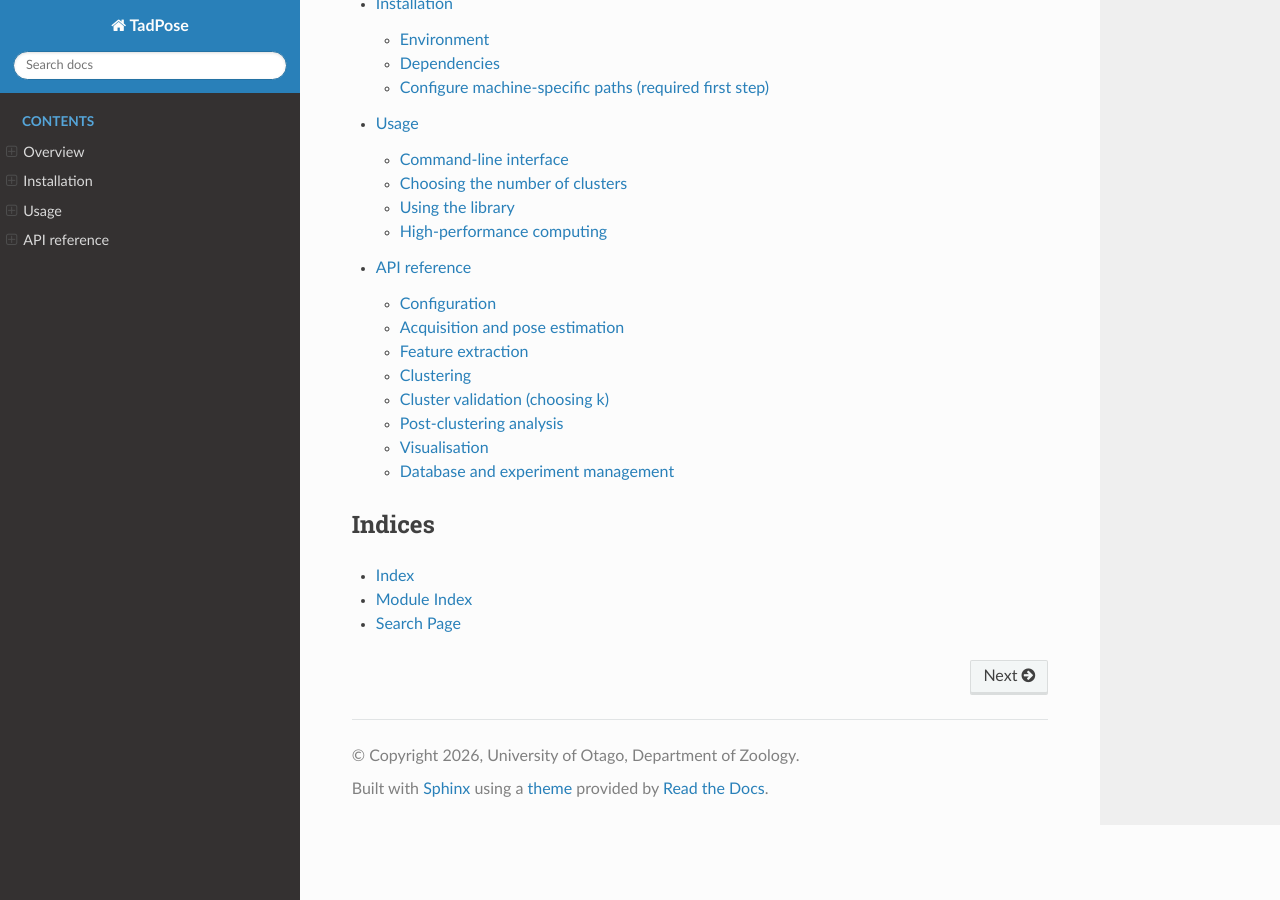
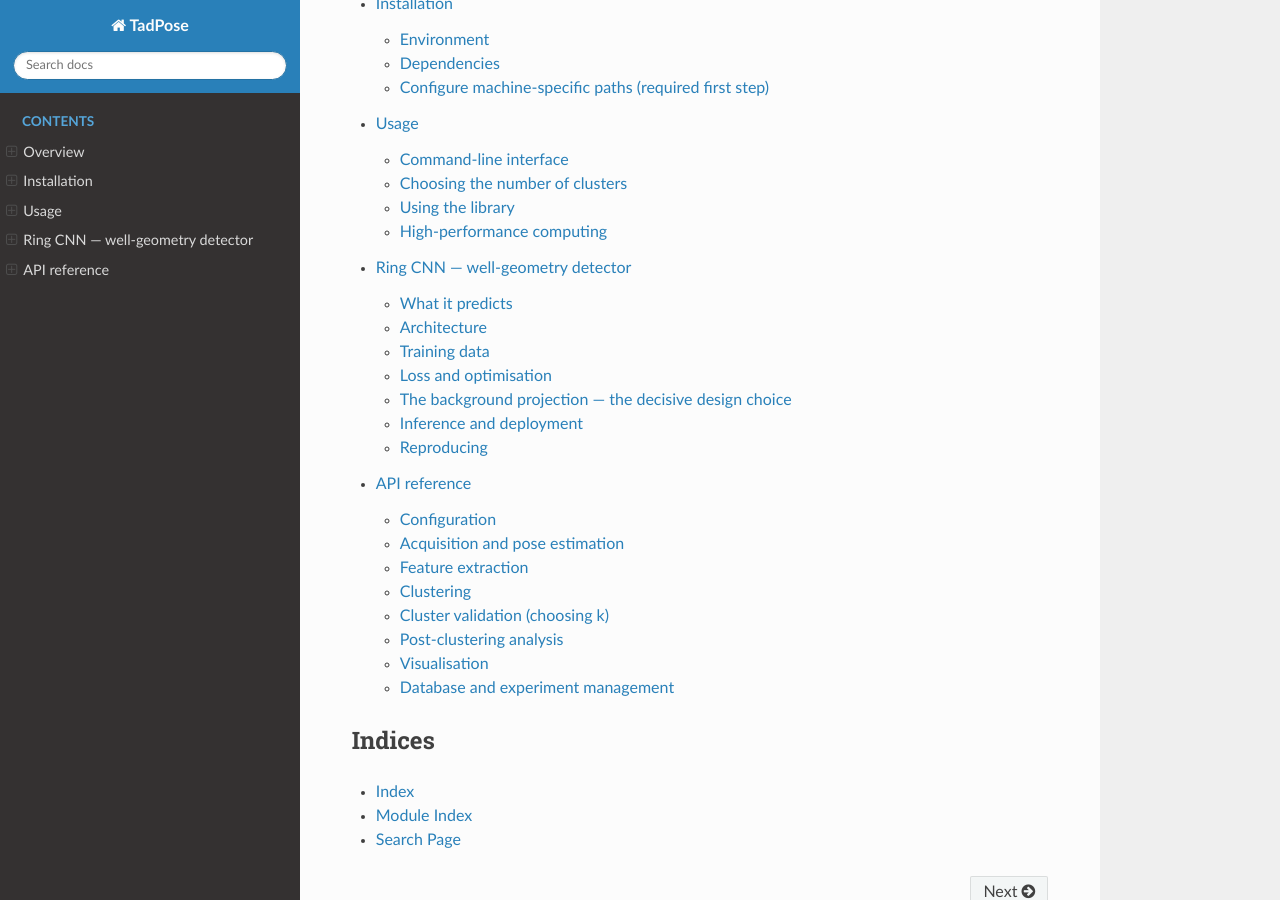
Before and after one commit to zerotonin/tadpose, a Sphinx documentation site: the page built from docs/index.rst, in a window 1280 px wide and 900 px high, scrolled down 624 px. Built offline with Sphinx 7.4.7 and the Read the Docs theme 3.1.0, drawn with Linux system fonts in a browser that asks for light colours; some of the changed lines change nothing that is shown.

Commit message:
docs(ring_cnn): document the well-geometry detector
Architecture (from-scratch VGG-idiom RingNet), split-by-plate training,
target-aware augmentation, the median-vs-max background-projection experiment
and the lower-edge decision, inference to pix2mm + per-well geometry, and the
reproduce commands.  Added to the Sphinx toctree.

```diff
--- a/docs/index.rst
+++ b/docs/index.rst
@@ -24,6 +24,7 @@
    overview
    installation
    usage
+   ring_cnn
    api
 
 Indices
--- /dev/null
+++ b/docs/ring_cnn.rst
@@ -0,0 +1,259 @@
+Ring CNN — well-geometry detector
+=================================
+
+TadPose measures tadpole motion in millimetres and thigmotaxis as a fraction of
+the well radius.  Both need the pixel geometry of every well: its centre
+``(cx, cy)`` and radius ``r`` in the crop.  The **Ring CNN** (``RingNet``)
+regresses that geometry directly from a single clean-well image, replacing the
+brittle Hough/edge detectors that failed on reflections, meniscus glare and
+uneven illumination.
+
+The detector is deliberately small and trained **from scratch** — the compute
+nodes have no internet, so no ImageNet backbone is downloaded, and the task is
+narrow enough (one bright ring on a near-uniform field) that a compact network
+converges cleanly on a modest hand-annotated set.
+
+
+What it predicts
+----------------
+
+Input is a ``128 × 128 × 3`` RGB crop of one well (the *background projection*,
+see below).  Output is three numbers passed through a sigmoid, so they are
+**image fractions in [0, 1]**:
+
+.. code-block:: text
+
+   RingNet(crop)  ->  (cx, cy, r)          # fractions of crop width / height
+
+Pixels are recovered by multiplying back by the crop size
+(``cx * w``, ``cy * h``, ``r * w``).  The physical scale follows from the
+caliper-confirmed well diameter of **15.6 mm**:
+
+.. code-block:: text
+
+   pix2mm = 2 * r_px / 15.6                 # px per mm, per well
+
+Predicting *fractions* rather than pixels makes the head resolution-independent
+and keeps the three outputs on the same numeric scale for the loss.
+
+
+Architecture
+------------
+
+A compact VGG-idiom convolutional regressor, ``≈ 0.6 M`` parameters:
+
+.. list-table::
+   :header-rows: 1
+   :widths: 22 78
+
+   * - Stage
+     - Layers
+   * - Feature block × 4
+     - ``Conv3×3 → BatchNorm → ReLU`` twice, then ``MaxPool2×2``
+   * - Channel widths
+     - ``3 → 32 → 64 → 128 → 128`` (``width = 32``)
+   * - Bottleneck
+     - ``AdaptiveAvgPool2d(1)`` — global average pool to a 128-vector
+   * - Head
+     - ``Flatten → Linear(128→64) → ReLU → Dropout(0.2) → Linear(64→3) → Sigmoid``
+
+Global average pooling (rather than a large flatten) keeps the parameter count
+low and makes the network tolerant of small crop-size variation.  Batch-norm on
+every conv stabilises the from-scratch training.
+
+.. code-block:: python
+
+   class RingNet(nn.Module):
+       """Compact conv regressor -> sigmoid(cx, cy, r) in [0, 1]."""
+
+       def __init__(self, width: int = 32):
+           super().__init__()
+
+           def block(ci: int, co: int) -> nn.Sequential:
+               return nn.Sequential(
+                   nn.Conv2d(ci, co, 3, padding=1), nn.BatchNorm2d(co), nn.ReLU(inplace=True),
+                   nn.Conv2d(co, co, 3, padding=1), nn.BatchNorm2d(co), nn.ReLU(inplace=True),
+                   nn.MaxPool2d(2),
+               )
+
+           self.features = nn.Sequential(
+               block(3, width), block(width, width * 2),
+               block(width * 2, width * 4), block(width * 4, width * 4),
+               nn.AdaptiveAvgPool2d(1),
+           )
+           self.head = nn.Sequential(
+               nn.Flatten(), nn.Linear(width * 4, width * 2), nn.ReLU(inplace=True),
+               nn.Dropout(0.2), nn.Linear(width * 2, 3), nn.Sigmoid(),
+           )
+
+
+Training data
+-------------
+
+Circles are annotated with the ``arena_annotator`` (``circle_annotator``) tool
+and exported as COCO.  Each annotation carries
+``attributes.centre_x / centre_y / radius``; targets are normalised to image
+fractions on load.
+
+**Split by plate, never by well.**  A plate holds 24 near-identical wells, so a
+random per-well split would leak almost the same image into train and test.
+Splitting on the plate *stem* (parsed from ``<src>__<stem>_well_NN.png``) keeps
+every plate wholly inside one of train / val / test (``0.70 / 0.15 / 0.15``).
+
+**Target-aware augmentation.**  Each geometric transform is applied to the label
+as well as the image, so the supervision stays correct:
+
+.. list-table::
+   :header-rows: 1
+   :widths: 40 60
+
+   * - Transform (prob)
+     - Label update
+   * - Horizontal flip (0.5)
+     - ``cx → 1 − cx``
+   * - Vertical flip (0.5)
+     - ``cy → 1 − cy``
+   * - 90° rotation × k (uniform k)
+     - ``(cx, cy) → (cy, 1 − cx)`` per turn
+   * - Brightness / contrast jitter (0.7)
+     - image only
+
+
+Loss and optimisation
+----------------------
+
+* **Loss** — ``SmoothL1`` (Huber) on the three normalised targets; robust to the
+  occasional mis-annotated circle.
+* **Optimiser** — Adam, ``lr = 1e-3``.
+* **Schedule** — ``ReduceLROnPlateau(factor=0.5, patience=15)`` on the validation
+  score.
+* **Selection** — best checkpoint by ``val centre_px_mean + radius_px_mean``.
+* **Defaults** — 300 epochs, batch 32, ``img_size = 128``, seed 0.
+
+Evaluation reports centre and radius error back in **pixels** (de-normalised by
+crop width/height); ``qc_overlays.png`` draws predicted (vermilion, dashed) vs
+annotated (bluish-green) circles on held-out test crops.
+
+
+The background projection — the decisive design choice
+------------------------------------------------------
+
+A well crop is a *video*, not a still.  The tadpole is dark and moves; the well
+rim is static.  Collapsing 40 evenly-spaced frames to one image removes the
+animal and exposes a clean ring.  Two projections were compared:
+
+* **Median** — per-pixel median over frames; smooth, but the rim softens
+  slightly.
+* **Max** — per-channel maximum over frames; the dark animal is beaten at every
+  pixel by the brighter background, giving the **sharpest rim**.
+
+Because the radius sets ``pix2mm``, a crisp rim matters more than a crisp
+centre.  Across annotation sets and projections (held-out test split):
+
+.. list-table::
+   :header-rows: 1
+   :widths: 26 12 14 14 14 12
+
+   * - Run
+     - Projection
+     - centre (px)
+     - centre med
+     - radius (px)
+     - radius med
+   * - upper rim
+     - median
+     - 4.37
+     - 3.76
+     - 1.77
+     - 1.42
+   * - lower edge (small)
+     - median
+     - 4.32
+     - 3.63
+     - 1.78
+     - 1.47
+   * - lower edge v3
+     - median
+     - 1.74
+     - 1.65
+     - 1.34
+     - 1.22
+   * - combined
+     - median
+     - **1.42**
+     - 1.13
+     - 1.52
+     - 1.45
+   * - combined
+     - max
+     - 1.53
+     - 1.27
+     - **1.44**
+     - **1.22**
+   * - all-max (deployed)
+     - max
+     - 2.64
+     - 1.83
+     - 1.80
+     - 1.75
+
+**Why the lower edge.**  The well is a shallow truncated cone.  The *upper rim*
+sits above the water and is displaced by parallax; the *lower edge* is the
+water plane the tadpole actually swims in.  Annotating the lower edge (``v3``
+onward) collapsed the centre error from ``> 4 px`` to ``< 2 px`` and is the
+correct plane for ``pix2mm``.
+
+**Why max is deployed.**  The max projection gives the best radius (and radius
+is what ``pix2mm`` depends on).  The production model, ``all-max``, extends the
+combined max set with the newer plate cohorts (e.g. the July-2026 PPP3CA
+recordings) so the detector has seen the imaging conditions it is applied to.
+Its held-out numbers look slightly higher only because that split contains the
+harder, more varied late plates; on the deployment data it produces a tight,
+uniform geometry (median well radius ``≈ 51–52 px`` across all 24 wells).
+
+
+Inference and deployment
+------------------------
+
+``ring_infer.py`` applies the trained model over an experiment's videos:
+
+#. For each video of the requested ``experiment_type``, and each of its 24
+   wells, build the **max** background projection (40 frames) and predict
+   ``(cx, cy, r)`` in pixels.
+#. ``pix2mm`` for the video is ``2 · median(r over wells) / 15.6``.
+#. Write two JSON artefacts:
+
+   * ``{video_id: pix2mm}`` — per-video scale.
+   * ``{video_id: {well: [cx, cy, r]}}`` — per-well geometry.
+
+The kinematics loader consumes the per-well geometry so each trajectory is
+re-expressed in **well-centred millimetres** (origin at that well's ``(cx, cy)``,
+scaled by its own ``2r / 15.6``).  Thigmotaxis is then ``√(x² + y²) / R`` with
+``R = 7.8 mm``.  Feeding the ring geometry into the PPP3CA report moved the
+occupancy mass onto the wall (periphery fraction ``0.95–0.98``), fixing the
+earlier "centroids miles from the wall" artefact caused by stale stored
+geometry.
+
+
+Reproducing
+-----------
+
+.. code-block:: bash
+
+   # train (COCO export from circle_annotator in <data-dir>)
+   python ring_train.py --data-dir <data-dir> --out-dir <run-dir> \
+       --epochs 300 --batch 32 --img-size 128 --lr 1e-3
+
+   # infer geometry for one experiment_type
+   python ring_infer.py --model <run-dir>/ring_net_best.pt \
+       --out pix2mm.json --geometry-out geometry.json \
+       --experiment-type <id>
+
+Outputs per run: ``ring_net_best.pt``, ``metrics.json`` (full history + test
+scores), and ``qc_overlays.png``.
+
+.. note::
+
+   Data roots and the database path are machine-specific and resolve through the
+   gitignored ``local_paths.json`` (see :doc:`installation`); the commands above
+   use ``<placeholder>`` paths.
```
